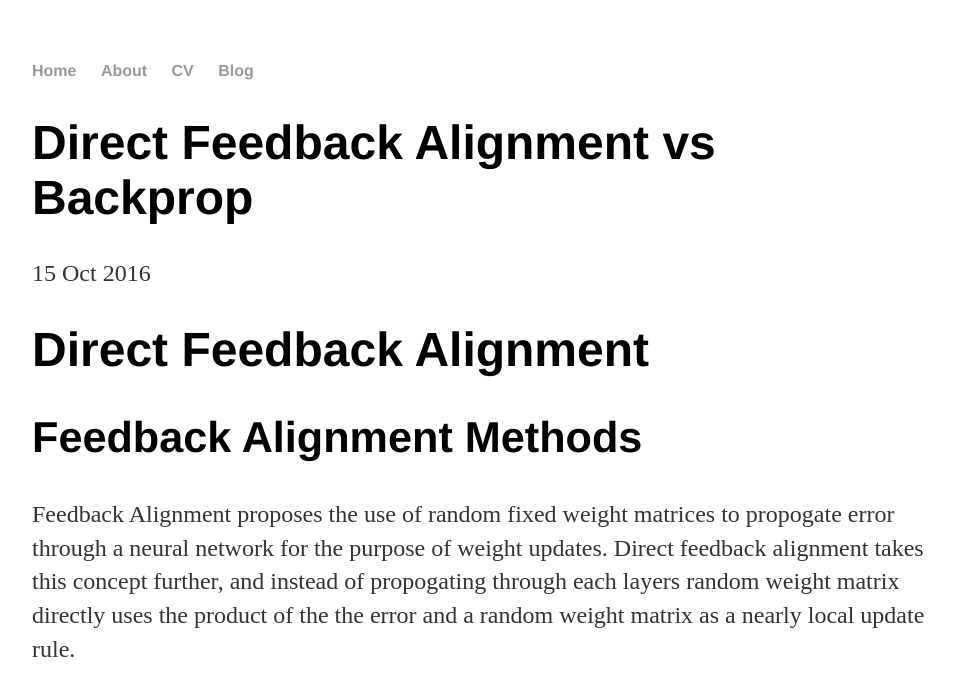
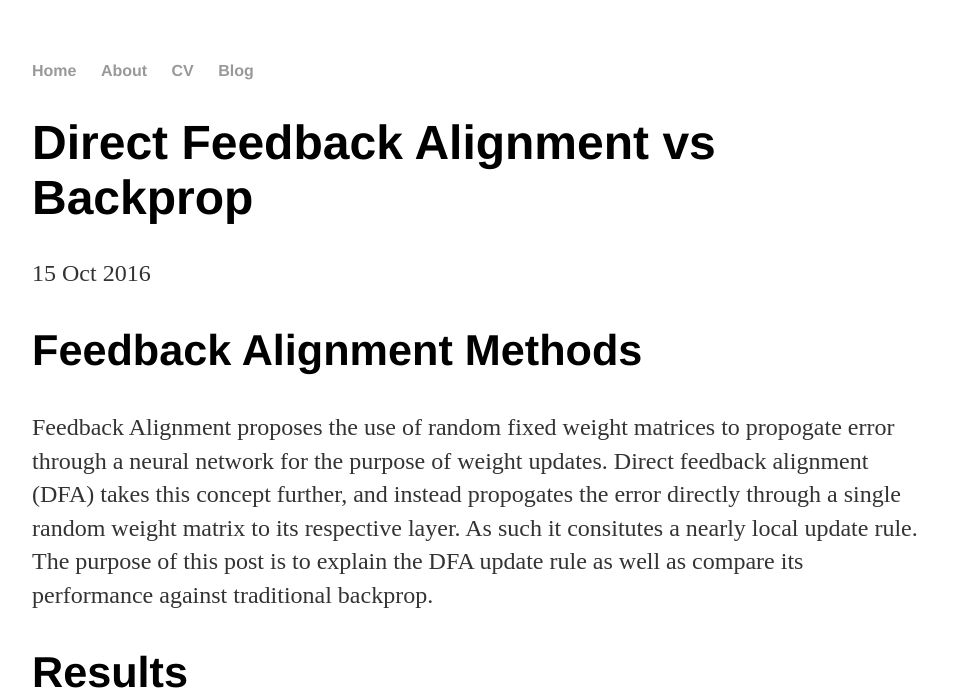
Before and after one commit to dbehrlich/dbehrlich.github.io, a Jekyll site: the page built from _posts/2016-10-15-daniel-ehrlich-direct-feedback-alignment.md, in a window 1280 px wide. Shown: the top 690 px of the page, without its empty margins (160-1115 px from the left). Built offline with Jekyll 4.4.1, drawn with Linux system fonts in a browser that asks for light colours; some of the changed text lies outside the part shown.

Commit message:
Second post images

```diff
--- a/_posts/2016-10-15-daniel-ehrlich-direct-feedback-alignment.md
+++ b/_posts/2016-10-15-daniel-ehrlich-direct-feedback-alignment.md
@@ -6,16 +6,18 @@
 
 <div>
 
-<h1>Direct Feedback Alignment</h1>
-
 <h2>Feedback Alignment Methods</h2>
 
-<p>Feedback Alignment proposes the use of random fixed weight matrices to propogate error through a neural network for the purpose of weight updates. Direct feedback alignment takes this concept further, and instead of propogating through each layers random weight matrix directly uses the product of the the error and a random weight matrix as a nearly local update rule.</p>
+<p>Feedback Alignment proposes the use of random fixed weight matrices to propogate error through a neural network for the purpose of weight updates. Direct feedback alignment (DFA) takes this concept further, and instead propogates the error directly through a single random weight matrix to its respective layer. As such it consitutes a nearly local update rule. The purpose of this post is to explain the DFA update rule as well as compare its performance against traditional backprop. </p>
 
-## Figures
+<h2>Results</h2>
 
-![alt text](https://github.com/dbehrlich/dbehrlich.github.io/figures/DirectFeedbackAlignement_xor.png "Training Example")
+<figure>
+    <img src="https://github.com/dbehrlich/dbehrlich.github.io/figures/DirectFeedbackAlignement_xor.png" alt="sample training">
+</figure>
 
-![alt text](https://github.com/dbehrlich/dbehrlich.github.io/figures/DirectFeedbackAlignement_xor_1000.png "Training Example")
+<figure>
+ <img src="https://github.com/dbehrlich/dbehrlich.github.io/figures/DirectFeedbackAlignement_xor_1000.png" alt="average error">
+</figure>
 
 </div>
```
